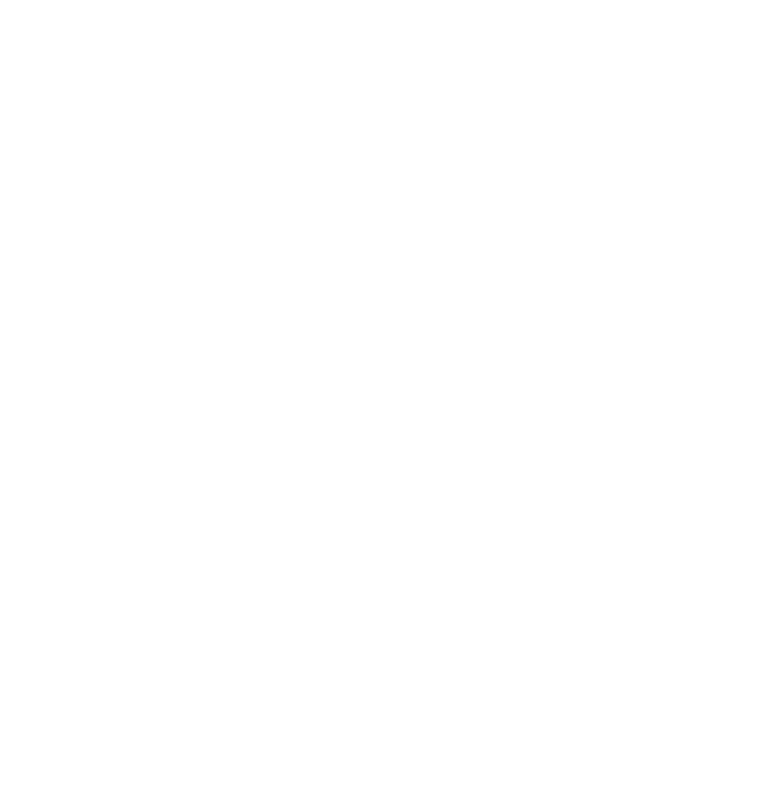
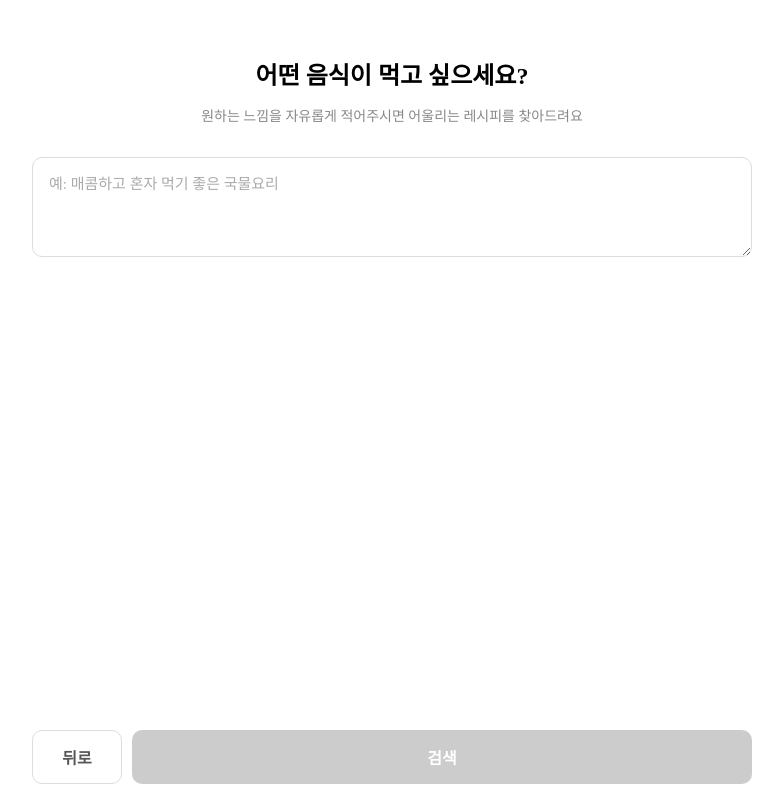
Before and after one commit to Leegijun11/home_cook, a React app in the folder frontend/: page /search in a window 1280 px wide. Before the commit this address had no page. Shown: the whole page, without its empty margins (248-1031 px from the left). Built offline with nearby package versions, Linux system fonts and the light colour scheme; the HTML template or start-up script is replaced by a standard one.

Commit message:
사용자 자연어 입력 프론트 추가

```diff
--- a/frontend/src/App.jsx
+++ b/frontend/src/App.jsx
@@ -2,6 +2,7 @@
 import Category from "./pages/Category"
 import Ingredients from "./pages/Ingredients"
 import Result from "./pages/Result"
+import Search from "./pages/Search"
 
 function App() {
 
@@ -11,6 +12,7 @@
       <Routes>
         <Route path='/' element={<Ingredients/>}/>
         <Route path='/category' element={<Category/>}/>
+        <Route path='/search' element={<Search/>}/>
         <Route path='/result' element={<Result/>}/>
       </Routes>
     </BrowserRouter>
--- a/frontend/src/pages/Category.jsx
+++ b/frontend/src/pages/Category.jsx
@@ -48,6 +48,10 @@
                 onSelect={setSelectedDishType}
             />
 
+            <p className="category-search-link" onClick={() => navigate("/search")}>
+                또는 어떤 느낌의 음식이 먹고 싶은지 글로 찾아볼까요? →
+            </p>
+
             <div className="category-footer">
                 <button className="category-back-btn" onClick={() => navigate("/")}>
                     뒤로
--- a/frontend/src/pages/Result.jsx
+++ b/frontend/src/pages/Result.jsx
@@ -1,7 +1,7 @@
 import { useEffect, useState } from "react"
 import { useLocation, useNavigate } from "react-router-dom"
 import CategoryGroup from "../components/CategoryGroup"
-import { get_recipe_candidate, generate_recipe } from "../service/recipe"
+import { get_recipe_candidate, search_recipe_candidate, generate_recipe } from "../service/recipe"
 import "../style/Category.css"
 import "../style/Result.css"
 
@@ -18,6 +18,8 @@
     const location = useLocation()
     const navigate = useNavigate()
     const categoryId = location.state?.categoryId
+    const query = location.state?.query
+    const backPath = query ? "/search" : "/category"
 
     const [status, setStatus] = useState("checking_candidate")
     const [candidate, setCandidate] = useState(null)
@@ -27,12 +29,16 @@
     const [errorMessage, setErrorMessage] = useState(null)
 
     useEffect(() => {
-        if (!categoryId) {
+        if (!categoryId && !query) {
             navigate("/category")
             return
         }
 
-        get_recipe_candidate(categoryId)
+        const fetchCandidate = query
+            ? search_recipe_candidate(query)
+            : get_recipe_candidate(categoryId)
+
+        fetchCandidate
             .then((data) => {
                 if (data.status === "no_candidate") {
                     setStatus("no_candidate")
@@ -47,7 +53,7 @@
                 setErrorMessage("후보 레시피를 확인하지 못했어요")
                 setStatus("error")
             })
-    }, [categoryId, navigate])
+    }, [categoryId, query, navigate])
 
     useEffect(() => {
         if (status !== "generating" || !candidate) return
@@ -78,7 +84,7 @@
             <div className="result-page">
                 <p className="result-message">이 재료로는 어려워요</p>
                 <div className="result-footer">
-                    <button className="result-submit-btn" onClick={() => navigate("/category")}>
+                    <button className="result-submit-btn" onClick={() => navigate(backPath)}>
                         다시 선택하기
                     </button>
                 </div>
@@ -91,7 +97,7 @@
             <div className="result-page">
                 <p className="result-message">{errorMessage}</p>
                 <div className="result-footer">
-                    <button className="result-submit-btn" onClick={() => navigate("/category")}>
+                    <button className="result-submit-btn" onClick={() => navigate(backPath)}>
                         뒤로가기
                     </button>
                 </div>
@@ -128,7 +134,7 @@
                 )}
 
                 <div className="result-footer">
-                    <button className="result-back-btn" onClick={() => navigate("/category")}>
+                    <button className="result-back-btn" onClick={() => navigate(backPath)}>
                         뒤로
                     </button>
                     <button
--- /dev/null
+++ b/frontend/src/pages/Search.jsx
@@ -0,0 +1,46 @@
+import { useState } from "react"
+import { useNavigate } from "react-router-dom"
+import "../style/Category.css"
+import "../style/Search.css"
+
+export default function Search() {
+    const navigate = useNavigate()
+    const [query, setQuery] = useState("")
+
+    const canSubmit = query.trim().length > 0
+
+    const handleSubmit = () => {
+        if (!canSubmit) return
+        navigate("/result", { state: { query: query.trim() } })
+    }
+
+    return (
+        <div className="category-page">
+            <h1 className="category-title">어떤 음식이 먹고 싶으세요?</h1>
+            <p className="category-subtitle">
+                원하는 느낌을 자유롭게 적어주시면 어울리는 레시피를 찾아드려요
+            </p>
+
+            <textarea
+                className="search-input"
+                placeholder="예: 매콤하고 혼자 먹기 좋은 국물요리"
+                value={query}
+                onChange={(e) => setQuery(e.target.value)}
+                rows={4}
+            />
+
+            <div className="category-footer">
+                <button className="category-back-btn" onClick={() => navigate("/category")}>
+                    뒤로
+                </button>
+                <button
+                    className="category-submit-btn"
+                    disabled={!canSubmit}
+                    onClick={handleSubmit}
+                >
+                    검색
+                </button>
+            </div>
+        </div>
+    )
+}
--- a/frontend/src/service/recipe.js
+++ b/frontend/src/service/recipe.js
@@ -5,6 +5,11 @@
     return response.data
 }
 
+export const search_recipe_candidate = async (query) => {
+    const response = await api.post("/recipe/search", { query })
+    return response.data
+}
+
 export const generate_recipe = async ({ recipe_ref, spice_level, doneness, substitutions }) => {
     const response = await api.post("/recipe/generate", { recipe_ref, spice_level, doneness, substitutions })
     return response.data
--- a/frontend/src/style/Category.css
+++ b/frontend/src/style/Category.css
@@ -65,6 +65,18 @@
     color: #fff;
 }
 
+.category-search-link {
+    text-align: center;
+    font-size: 13px;
+    color: #4caf50;
+    cursor: pointer;
+    margin: -8px 0 24px;
+}
+
+.category-search-link:hover {
+    text-decoration: underline;
+}
+
 .category-footer {
     position: fixed;
     left: 0;
--- /dev/null
+++ b/frontend/src/style/Search.css
@@ -0,0 +1,21 @@
+.search-input {
+    width: 100%;
+    box-sizing: border-box;
+    padding: 14px 16px;
+    border-radius: 10px;
+    border: 1px solid #ddd;
+    font-size: 15px;
+    font-family: inherit;
+    color: #333;
+    resize: vertical;
+    min-height: 100px;
+}
+
+.search-input:focus {
+    outline: none;
+    border-color: #4caf50;
+}
+
+.search-input::placeholder {
+    color: #aaa;
+}
```
